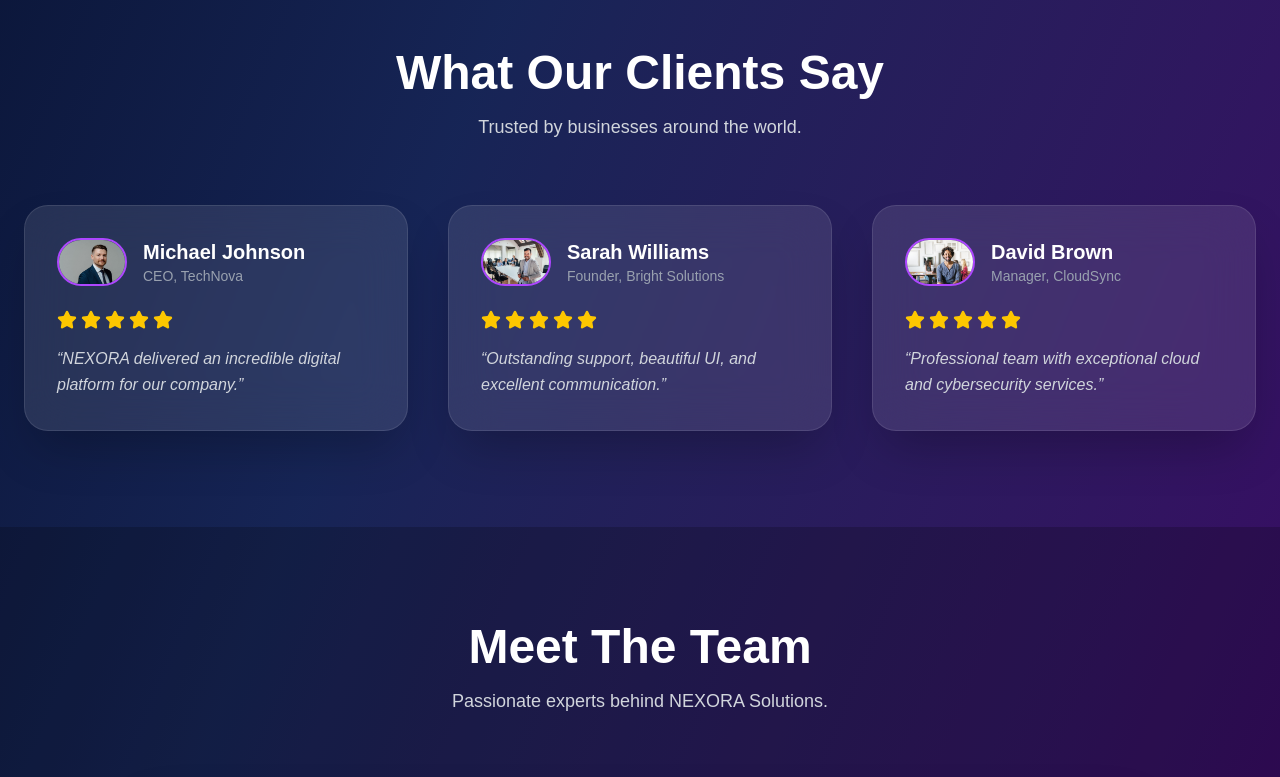
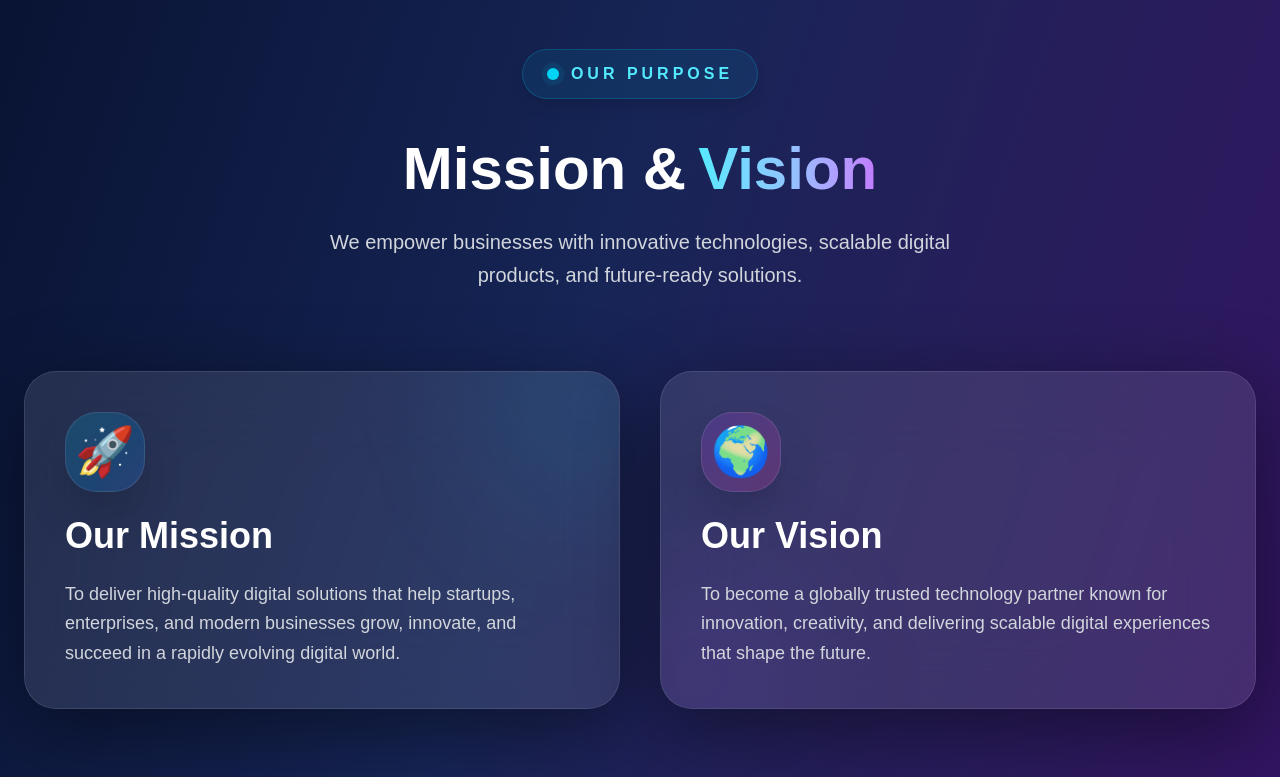
Before and after one commit to vijitibu/nexora-solutions-landing-page, a Next.js app: page /about in a window 1280 px wide. Shown: the part 1860-2637 px from the top of the page. Built offline with nearby package versions, Linux system fonts and the light colour scheme.

Commit message:
updated based on review comments

```diff
--- a/src/app/about/page.tsx
+++ b/src/app/about/page.tsx
@@ -12,6 +12,7 @@ import { motion, AnimatePresence } from "framer-motion";
 import SliderButton from "@/components/ui/SliderButton";
 import { reviews, team, values } from "@/data/about";
 import { Star } from "lucide-react";
+import Footer from "@/components/layout/Footer";
 
 export default function AboutPage() {
   const [current, setCurrent] = useState(0);
@@ -163,7 +164,139 @@ export default function AboutPage() {
             </div>
           </div>
         </section>
+        {/* =========================================
+    MISSION & VISION
+========================================== */}
+        <section className="py-24 px-6">
+          <div className="max-w-7xl mx-auto">
+            {/* Header */}
+            <div className="text-center mb-20">
+              {/* Label */}
+              <div className="flex justify-center mb-8">
+                <div className="inline-flex items-center gap-3 px-6 py-3 rounded-full bg-cyan-500/10 border border-cyan-400/20 backdrop-blur-xl shadow-lg">
+                  {/* Pulse Dot */}
+                  <div className="relative flex h-3 w-3 shrink-0">
+                    <span className="animate-ping absolute inline-flex h-full w-full rounded-full bg-cyan-400 opacity-75"></span>
 
+                    <span className="relative inline-flex rounded-full h-3 w-3 bg-cyan-400"></span>
+                  </div>
+
+                  <span className="text-cyan-300 uppercase tracking-[0.25em] text-sm md:text-base font-bold whitespace-nowrap">
+                    Our Purpose
+                  </span>
+                </div>
+              </div>
+
+              {/* Heading */}
+              <h2 className="text-5xl md:text-6xl font-black leading-tight mb-5 text-white">
+                Mission &
+                <span className="bg-linear-to-r from-cyan-300 via-blue-300 to-purple-400 bg-clip-text text-transparent ml-3">
+                  Vision
+                </span>
+              </h2>
+              {/* Description */}
+              <p className="text-gray-300 text-lg md:text-xl leading-relaxed max-w-2xl mx-auto font-light">
+                We empower businesses with innovative technologies, scalable
+                digital products, and future-ready solutions.
+              </p>
+            </div>
+
+            {/* Cards */}
+            <div className="grid grid-cols-1 lg:grid-cols-2 gap-10 items-stretch">
+              {/* Mission */}
+              <div
+                className="
+          group
+          relative
+          overflow-hidden
+          rounded-[2rem]
+          bg-white/10
+          backdrop-blur-2xl
+          border border-white/10
+p-8 md:p-10          hover:-translate-y-4
+          hover:border-cyan-400/30
+          transition-all duration-500
+          shadow-[0_20px_80px_rgba(0,0,0,0.45)]
+          flex flex-col
+          h-full
+        "
+              >
+                {/* Glow */}
+                <div className="absolute inset-0 opacity-0 group-hover:opacity-100 transition duration-700 bg-linear-to-br from-cyan-500/10 via-blue-500/10 to-purple-500/10" />
+
+                {/* Blur */}
+                <div className="absolute -top-20 -right-20 w-56 h-56 bg-cyan-500/10 rounded-full blur-3xl group-hover:scale-150 transition duration-700" />
+
+                {/* Content */}
+                <div className="relative z-10 flex flex-col h-full">
+                  {/* Icon */}
+                  <div className="w-20 h-20 rounded-[2rem] bg-linear-to-br from-cyan-500/20 to-blue-500/20 border border-white/10 flex items-center justify-center shadow-2xl mb-6 group-hover:rotate-6 group-hover:scale-110 transition duration-500">
+                    <span className="text-5xl">🚀</span>
+                  </div>
+
+                  {/* Title */}
+                  <h3 className="text-4xl font-black mb-6">Our Mission</h3>
+
+                  {/* Text */}
+                  <p className="text-gray-300 text-lg leading-relaxed font-light flex-1">
+                    To deliver high-quality digital solutions that help
+                    startups, enterprises, and modern businesses grow, innovate,
+                    and succeed in a rapidly evolving digital world.
+                  </p>
+                </div>
+
+                {/* Bottom Border */}
+                <div className="absolute bottom-0 left-0 h-1 w-0 bg-linear-to-r from-cyan-400 to-blue-500 group-hover:w-full transition-all duration-700" />
+              </div>
+
+              {/* Vision */}
+              <div
+                className="
+          group
+          relative
+          overflow-hidden
+          rounded-[2rem]
+          bg-white/10
+          backdrop-blur-2xl
+          border border-white/10
+p-8 md:p-10          hover:-translate-y-4
+          hover:border-purple-400/30
+          transition-all duration-500
+          shadow-[0_20px_80px_rgba(0,0,0,0.45)]
+          flex flex-col
+          h-full
+        "
+              >
+                {/* Glow */}
+                <div className="absolute inset-0 opacity-0 group-hover:opacity-100 transition duration-700 bg-linear-to-br from-purple-500/10 via-pink-500/10 to-cyan-500/10" />
+
+                {/* Blur */}
+                <div className="absolute -bottom-20 -left-20 w-56 h-56 bg-purple-500/10 rounded-full blur-3xl group-hover:scale-150 transition duration-700" />
+
+                {/* Content */}
+                <div className="relative z-10 flex flex-col h-full">
+                  {/* Icon */}
+                  <div className="w-20 h-20 rounded-[2rem] bg-linear-to-br from-purple-500/20 to-pink-500/20 border border-white/10 flex items-center justify-center shadow-2xl mb-6 group-hover:rotate-6 group-hover:scale-110 transition duration-500">
+                    <span className="text-5xl">🌍</span>
+                  </div>
+
+                  {/* Title */}
+                  <h3 className="text-4xl font-black mb-6">Our Vision</h3>
+
+                  {/* Text */}
+                  <p className="text-gray-300 text-lg leading-relaxed font-light flex-1">
+                    To become a globally trusted technology partner known for
+                    innovation, creativity, and delivering scalable digital
+                    experiences that shape the future.
+                  </p>
+                </div>
+
+                {/* Bottom Border */}
+                <div className="absolute bottom-0 left-0 h-1 w-0 bg-linear-to-r from-purple-400 to-pink-500 group-hover:w-full transition-all duration-700" />
+              </div>
+            </div>
+          </div>
+        </section>
         {/* Client Reviews */}
         <section className="py-24 px-6">
           <div className="max-w-7xl mx-auto">
@@ -268,6 +401,7 @@ export default function AboutPage() {
           </div>
         </section>
       </main>
+      <Footer />
     </>
   );
 }
--- a/src/components/sections/Services.tsx
+++ b/src/components/sections/Services.tsx
@@ -30,24 +30,40 @@ export default function Services() {
         {/* =========================================
             HEADER
         ========================================== */}
-        <div className="flex flex-col lg:flex-row lg:items-center lg:justify-between gap-8 mb-20">
-          <div>
-            <p className="text-cyan-400 uppercase tracking-[0.3em] font-semibold mb-4">
-              WHAT WE PROVIDE
-            </p>
+        <div className="flex flex-col lg:flex-row lg:items-center lg:justify-between gap-10 mb-20">
+          {/* Left Content */}
+          <div className="max-w-3xl">
+            {/* Label */}
+            <div className="inline-flex items-center gap-3 px-5 py-3 rounded-full bg-cyan-500/10 border border-cyan-400/20 backdrop-blur-xl shadow-lg mb-8">
+              {/* Pulse Dot */}
+              <div className="relative flex h-3 w-3">
+                <span className="animate-ping absolute inline-flex h-full w-full rounded-full bg-cyan-400 opacity-75"></span>
 
-            <h2 className="text-5xl md:text-6xl font-extrabold tracking-tight text-white mb-6 leading-tight">
-              Our Services
+                <span className="relative inline-flex rounded-full h-3 w-3 bg-cyan-400"></span>
+              </div>
+
+              <span className="text-cyan-300 uppercase tracking-[0.25em] text-sm md:text-base font-bold">
+                Our Services
+              </span>
+            </div>
+
+            {/* Heading */}
+            <h2 className="text-5xl md:text-7xl font-black tracking-tight leading-[1.05] text-white mb-7">
+              Smart Digital
+              <span className="block bg-linear-to-r from-cyan-300 via-blue-300 to-purple-400 bg-clip-text text-transparent">
+                Solutions
+              </span>
             </h2>
 
-            <p className="text-gray-300 text-lg md:text-xl leading-relaxed max-w-2xl font-light">
-              Innovative digital solutions crafted to help businesses grow,
-              scale, and succeed in the modern digital world.
+            {/* Description */}
+            <p className="text-gray-300 text-lg md:text-xl leading-relaxed font-light max-w-2xl">
+              We create modern websites, scalable applications, and digital
+              experiences for fast-growing businesses.
             </p>
           </div>
 
           {/* Navigation Buttons */}
-          <div className="flex gap-5">
+          <div className="flex items-center gap-5">
             {/* Prev */}
             <button
               onClick={prevSlide}
@@ -139,6 +155,7 @@ export default function Services() {
 
                   {/* Icon + Title */}
                   <div className="relative z-10 flex items-start gap-5 mb-8">
+                    {/* Icon Box */}
                     <div
                       className="
                         w-20 h-20
@@ -158,18 +175,20 @@ export default function Services() {
                       <Icon size={36} className="text-cyan-300" />
                     </div>
 
-                    <h3 className="text-2xl md:text-3xl font-extrabold tracking-tight text-white leading-tight">
-                      {service.title}
-                    </h3>
+                    {/* Title + Desc */}
+                    <div>
+                      <h3 className="text-2xl md:text-3xl font-extrabold tracking-tight text-white leading-tight mb-3">
+                        {service.title}
+                      </h3>
+
+                      <p className="text-gray-300 leading-relaxed text-base font-light">
+                        {service.description}
+                      </p>
+                    </div>
                   </div>
 
-                  {/* Description */}
-                  <p className="relative z-10 text-gray-300 leading-relaxed text-base md:text-lg font-light">
-                    {service.description}
-                  </p>
-
                   {/* Footer */}
-                  <div className="relative z-10 mt-10 flex items-center justify-between">
+                  <div className="relative z-10 mt-8 flex items-center justify-between">
                     <span className="text-cyan-300 font-semibold text-lg tracking-wide">
                       Learn More
                     </span>
```
Also changed, not shown: src/app/services/page.tsx (+29 -31 lines).
